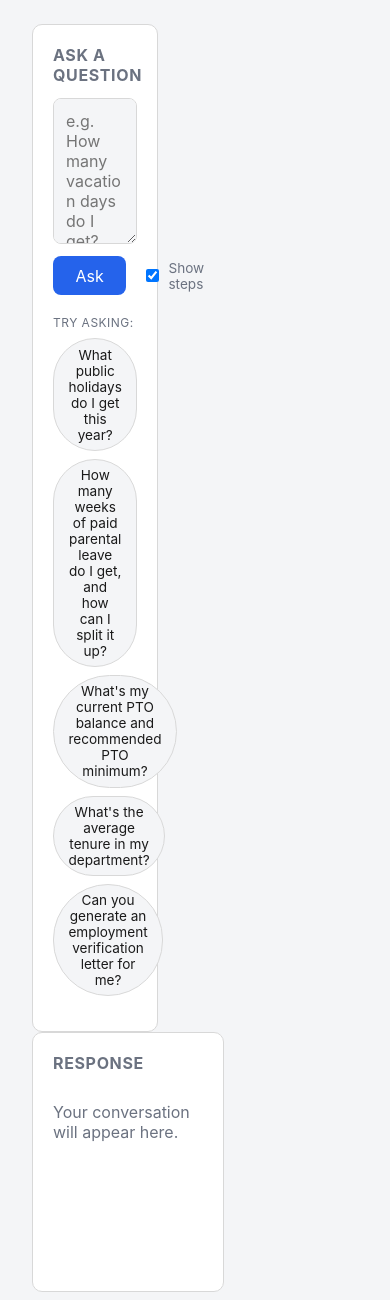
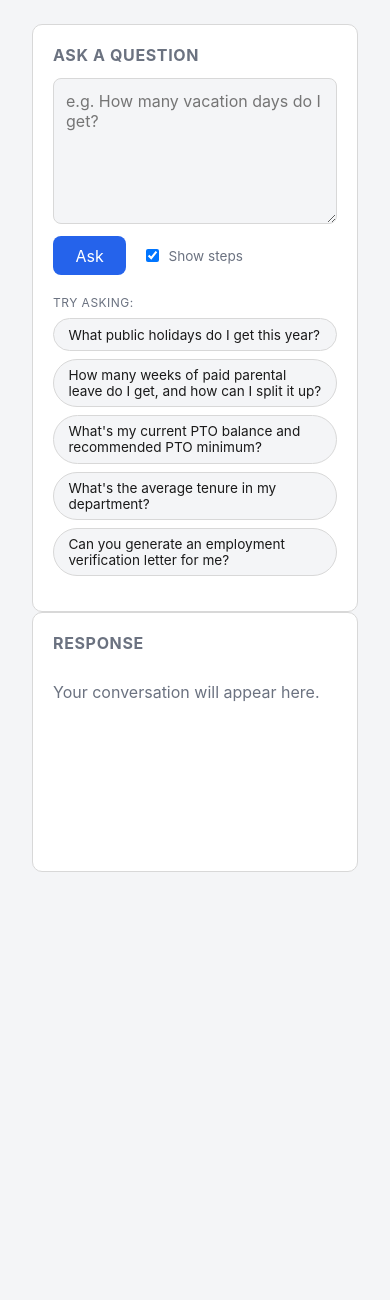
Before and after one commit to deepaudel/peopleFabrix, a FastAPI app: template app/templates/index.html in a window 390 px wide. Shown: the part 93-1393 px from the top of the page. After the commit the page ends 965 px from the top, so only its background shows below. Run offline with FastAPI, Linux system fonts and the light colour scheme; the template is opened without the code that fills it: most values are stand-ins (such as "Sample title", 1, 10 or a date in 2020); parts of the project's set-up code (start-up, migrations or seed data) failed here and were passed over; some libraries are stand-ins or nearby versions.

Commit message:
Fix mobile layout: panel-width splitter was fighting the stacked CSS
The drag-to-resize splitter set an inline width: calc(40% - 4px) style on
the panels via JS, which beat the mobile media query's width: 100% rule
(inline styles always win over stylesheet rules) — squeezing the question
panel down to ~120px on a phone-width screen. That's why every starter
chip was wrapping into 6-8 lines and the whole layout looked broken.

applyPanelWidth() now checks the same 700px breakpoint via matchMedia and
clears the inline width entirely when stacked, letting the CSS take over,
and re-applies on resize/orientation change instead of only on load.

Also: starter chips switch from wrapped pills to full-width left-aligned
cards on mobile (a pill shape looks broken once text wraps to multiple
lines in a narrow column), and submitting a question now smooth-scrolls
to bring the response panel into view on the stacked layout, since it
sits below the ask panel and the streaming answer would otherwise arrive
off-screen. Verified at 375px, 768px (just above the breakpoint), and
desktop — no regressions to the existing drag-resize behavior.

Co-Authored-By: Claude Sonnet 5 <noreply@anthropic.com>

```diff
--- a/app/static/css/style.css
+++ b/app/static/css/style.css
@@ -188,6 +188,20 @@ body {
   #question-panel,
   #response-panel {
     width: 100%;
+  }
+
+  /* Full-width, left-aligned rows instead of flex-wrapped pills — a pill
+     shape (border-radius: 999px) looks broken once text wraps to multiple
+     lines in a narrow column, so this switches to a card/list layout. */
+  .starters {
+    flex-direction: column;
+    flex-wrap: nowrap;
+  }
+
+  .starter-chip {
+    width: 100%;
+    text-align: left;
+    border-radius: 12px;
   }
 }
 
--- a/app/static/js/chat.js
+++ b/app/static/js/chat.js
@@ -60,6 +60,10 @@ if (showStepsToggle) {
 const PANEL_WIDTH_STORAGE_KEY = "pf_panel_width";
 const PANEL_WIDTH_MIN = 20;
 const PANEL_WIDTH_MAX = 70;
+// Must match style.css's "@media (max-width: 700px)" stacked-layout
+// breakpoint — below this width, panels are full-width and stacked, and
+// any inline width the splitter set previously must not fight that.
+const STACKED_LAYOUT_QUERY = window.matchMedia("(max-width: 700px)");
 const panelsContainer = document.querySelector(".panels");
 const splitter = document.getElementById("panel-splitter");
 const questionPanel = document.getElementById("question-panel");
@@ -67,18 +71,26 @@ const responsePanel = document.getElementById("response-panel");
 
 function applyPanelWidth(leftPercent) {
   const clamped = Math.min(PANEL_WIDTH_MAX, Math.max(PANEL_WIDTH_MIN, leftPercent));
+  const stacked = STACKED_LAYOUT_QUERY.matches;
+  // On the stacked mobile layout, clear any inline width so the media
+  // query's `width: 100%` rule applies — an inline style (even from a
+  // prior desktop-width session) always beats a stylesheet rule.
   if (questionPanel) {
-    questionPanel.style.width = `calc(${clamped}% - 4px)`;
+    questionPanel.style.width = stacked ? "" : `calc(${clamped}% - 4px)`;
   }
   if (responsePanel) {
-    responsePanel.style.width = `calc(${100 - clamped}% - 4px)`;
+    responsePanel.style.width = stacked ? "" : `calc(${100 - clamped}% - 4px)`;
   }
   return clamped;
 }
 
 if (splitter && panelsContainer && questionPanel && responsePanel) {
   const stored = localStorage.getItem(PANEL_WIDTH_STORAGE_KEY);
-  applyPanelWidth(stored !== null ? Number(stored) : 40);
+  const initialWidth = stored !== null ? Number(stored) : 40;
+  applyPanelWidth(initialWidth);
+  // Re-apply on breakpoint crossing (window resize, orientation change) —
+  // not just on load — so the stacked/split layout stays consistent.
+  STACKED_LAYOUT_QUERY.addEventListener("change", () => applyPanelWidth(initialWidth));
 
   let dragging = false;
 
@@ -497,6 +509,13 @@ if (form) form.addEventListener("submit", async (event) => {
   input.value = "";
   const pending = addStreamingEntry();
 
+  // On the stacked mobile layout the response panel sits below the ask
+  // panel — bring it into view so the answer doesn't silently stream in
+  // off-screen, requiring a manual scroll to notice it.
+  if (STACKED_LAYOUT_QUERY.matches) {
+    document.getElementById("response-panel")?.scrollIntoView({ behavior: "smooth", block: "start" });
+  }
+
   try {
     await streamRequest("/api/ask", { question }, makeStreamHandlers(pending));
   } finally {
```
